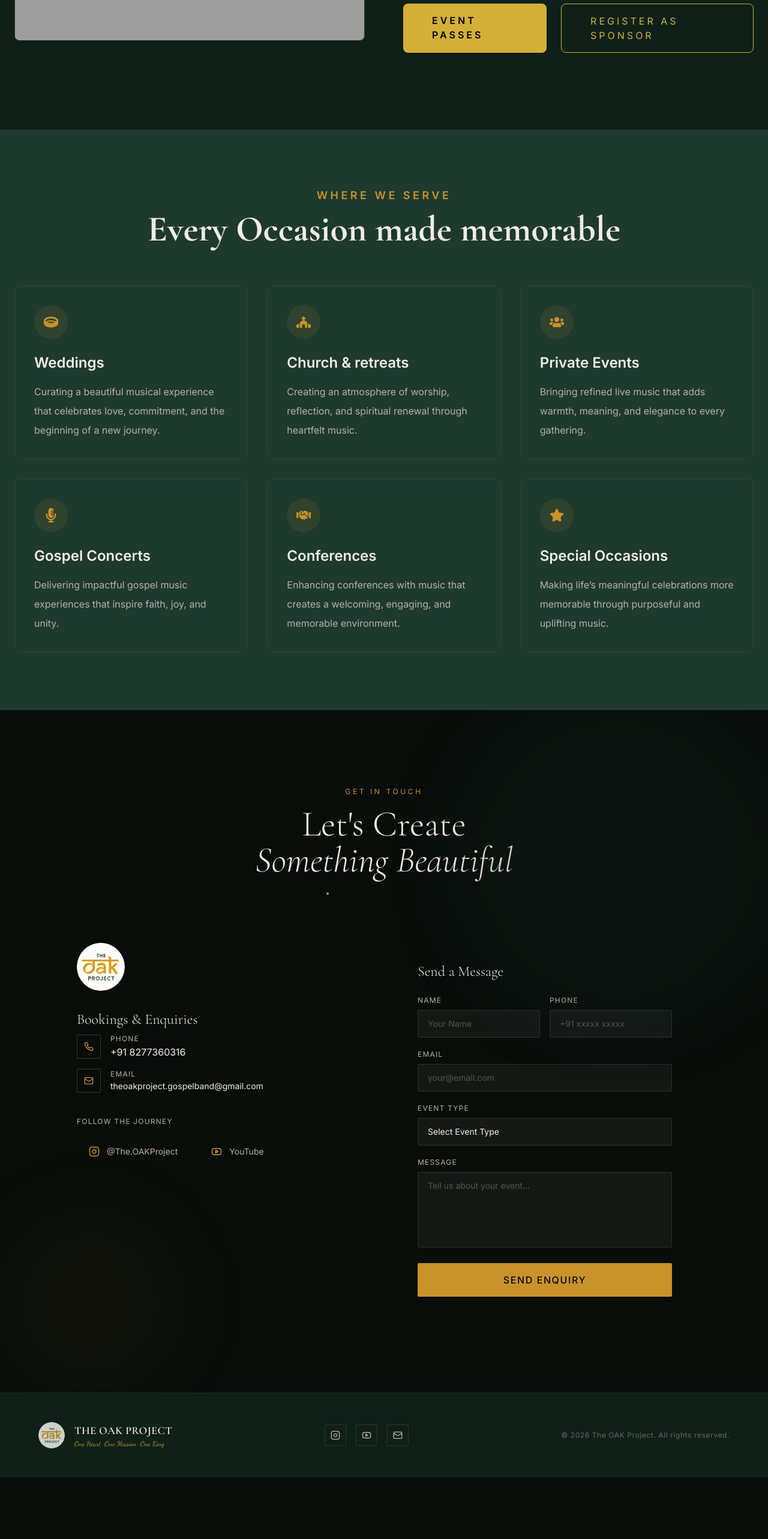
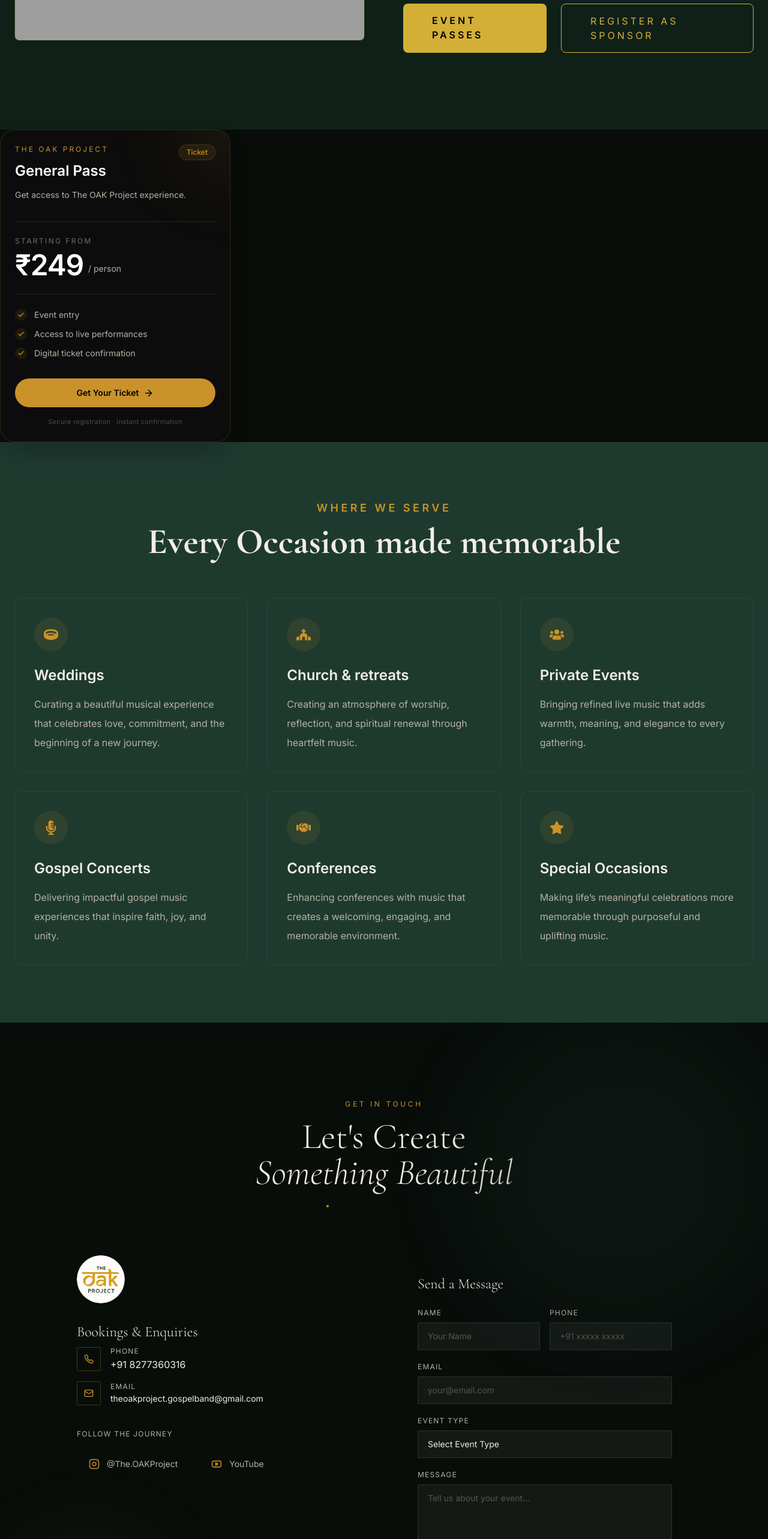
Before and after one commit to vamshichi/oka, a Next.js app: page / in a window 1280 px wide. Shown: the part 4960-7526 px from the top of the page at 60% size. Before the commit the page ends 7423 px from the top, so only its background shows below. Built offline with nearby package versions, Linux system fonts and the light colour scheme; grey boxes are pictures that could not be loaded.

Commit message:
updated footer

```diff
--- a/app/page.tsx
+++ b/app/page.tsx
@@ -8,6 +8,7 @@ import Contact from "@/components/Contact";
 import Footer from "@/components/Footer";
 import WhereWeServe from "@/components/WhereWeServe";
 import Partners from "@/components/Partners";
+import TicketPrice from "@/components/TicketPrice";
 
 export default function Home() {
   return (
@@ -19,6 +20,30 @@ export default function Home() {
       {/* <Music /> */}
       <Partners />
       <Events />
+      <TicketPrice
+        price={249}
+        title="General Pass"
+        description="Get access to The OAK Project experience."
+        buttonText="Get Your Ticket"
+        features={[
+          "Event entry",
+          "Access to live performances",
+          "Digital ticket confirmation",
+        ]}
+      />
+      {/* <TicketPrice
+        price={499}
+        title="VIP Pass"
+        description="Experience The OAK Project like never before."
+        buttonText="Get Your VIP Ticket"
+        features={[
+          "All General Pass features",
+          "VIP seating",
+          "Meet & Greet with the band",
+          "Exclusive merchandise",
+        ]}
+      /> */}
+
       <WhereWeServe />
       <Contact />
       <Footer />
--- a/components/Footer.tsx
+++ b/components/Footer.tsx
@@ -1,26 +1,23 @@
+
 import Image from "next/image";
 import { Instagram, Youtube, Mail } from "lucide-react";
 
 export default function Footer() {
   return (
-    <footer className="bg-forest-deep border-t border-gold/10 py-12 px-6">
-      <div className="max-w-6xl mx-auto">
-        <div className="flex flex-col md:flex-row items-center justify-between gap-8">
-          {/* Logo + tagline */}
-          <div className="flex items-center gap-4">
-            <Image
-              src="/images/oaklogo.png"
-              alt="The OAK Project"
-              width={44}
-              height={44}
-              className="rounded-full opacity-80"
-            />
+    <footer className="border-t border-gold/10 bg-ink">
+      <div className="mx-auto max-w-7xl px-6 py-12 sm:px-8 lg:px-12">
+        <div className="grid gap-10 md:grid-cols-3">
+          {/* Logo + Tagline */}
           <div>
-              <p className="font-display text-lg font-semibold text-off-white tracking-wide">
+            <div className="flex items-center gap-3">
+              {/* Replace this with your actual logo if needed */}
+              <div>
+                <h2 className="text-xl font-semibold tracking-[0.2em] text-white">
                   THE OAK PROJECT
-              </p>
+                </h2>
+
                 <p
-                className="text-gold text-xs"
+                  className="mt-2 text-gold text-xs"
                   style={{ fontFamily: "'Dancing Script', cursive" }}
                 >
                   One Heart · One Mission · One King
@@ -28,37 +25,111 @@ export default function Footer() {
               </div>
             </div>
 
-          {/* Social */}
-          <div className="flex items-center gap-4">
+            <p className="mt-5 max-w-sm text-sm leading-6 text-warm-gray">
+              A music collective creating meaningful musical experiences
+              through concerts, events, worship, collaborations, and special
+              occasions.
+            </p>
+          </div>
+
+          {/* Legal */}
+          <div>
+            <h3 className="text-sm font-semibold uppercase tracking-[0.2em] text-white">
+              Legal
+            </h3>
+
+            <div className="mt-5 flex flex-col gap-3">
+              <a
+                href="/terms"
+                className="text-sm text-warm-gray transition-colors hover:text-gold"
+              >
+                Terms &amp; Conditions
+              </a>
+
+              <a
+                href="/privacy"
+                className="text-sm text-warm-gray transition-colors hover:text-gold"
+              >
+                Privacy Policy
+              </a>
+
+              <a
+                href="/return-cancellation"
+                className="text-sm text-warm-gray transition-colors hover:text-gold"
+              >
+                Return &amp; Cancellation Policy
+              </a>
+            </div>
+          </div>
+
+          {/* Connect */}
+          <div>
+            <h3 className="text-sm font-semibold uppercase tracking-[0.2em] text-white">
+              Connect With Us
+            </h3>
+
+            <div className="mt-5 flex items-center gap-4">
+              {/* Instagram */}
               <a
                 href="https://instagram.com/The.OAKProject"
                 target="_blank"
                 rel="noopener noreferrer"
-              className="w-9 h-9 rounded-sm border border-gold/20 flex items-center justify-center text-warm-gray hover:text-gold hover:border-gold transition-all"
+                className="flex h-9 w-9 items-center justify-center rounded-sm border border-gold/20 text-warm-gray transition-all hover:border-gold hover:text-gold"
                 aria-label="Instagram"
               >
                 <Instagram size={16} />
               </a>
+
+              {/* YouTube */}
               <a
                 href="https://youtube.com/@TheOAKProject.gospelband"
                 target="_blank"
                 rel="noopener noreferrer"
-              className="w-9 h-9 rounded-sm border border-gold/20 flex items-center justify-center text-warm-gray hover:text-gold hover:border-gold transition-all"
+                className="flex h-9 w-9 items-center justify-center rounded-sm border border-gold/20 text-warm-gray transition-all hover:border-gold hover:text-gold"
                 aria-label="YouTube"
               >
                 <Youtube size={16} />
               </a>
+
+              {/* Email */}
               <a
                 href="mailto:theoakproject.gospelband@gmail.com"
-              className="w-9 h-9 rounded-sm border border-gold/20 flex items-center justify-center text-warm-gray hover:text-gold hover:border-gold transition-all"
+                className="flex h-9 w-9 items-center justify-center rounded-sm border border-gold/20 text-warm-gray transition-all hover:border-gold hover:text-gold"
                 aria-label="Email"
               >
                 <Mail size={16} />
               </a>
             </div>
 
-          {/* Copyright */}
-          <p className="text-warm-gray/50 text-xs tracking-wider">
+            <a
+              href="mailto:theoakproject.gospelband@gmail.com"
+              className="mt-5 block text-sm text-warm-gray transition-colors hover:text-gold"
+            >
+              theoakproject.gospelband@gmail.com
+            </a>
+
+            <a
+              href="tel:+918277360316"
+              className="mt-2 block text-sm text-warm-gray transition-colors hover:text-gold"
+            >
+              +91 8277360316
+            </a>
+          </div>
+        </div>
+
+        {/* Divider */}
+        <div className="my-10 h-px bg-gold/10" />
+
+        {/* Bottom */}
+        <div className="flex flex-col items-center justify-between gap-4 sm:flex-row">
+          <p
+            className="text-gold text-xs"
+            style={{ fontFamily: "'Dancing Script', cursive" }}
+          >
+            One Heart · One Mission · One King
+          </p>
+
+          <p className="text-xs tracking-wider text-warm-gray/50">
             © {new Date().getFullYear()} The OAK Project. All rights reserved.
           </p>
         </div>
--- /dev/null
+++ b/components/TicketPrice.tsx
@@ -0,0 +1,108 @@
+
+"use client";
+
+import { ArrowRight, Check } from "lucide-react";
+
+interface TicketPriceProps {
+  price?: number;
+  title?: string;
+  description?: string;
+  buttonText?: string;
+  features?: string[];
+  onBuy?: () => void;
+}
+
+export default function TicketPrice({
+  price = 249,
+  title = "General Pass",
+  description = "Get access to The OAK Project experience.",
+  buttonText = "Get Your Ticket",
+  features = [
+    "Event entry",
+    "Access to live performances",
+    "Digital ticket confirmation",
+  ],
+  onBuy,
+}: TicketPriceProps) {
+  return (
+    <div className="group relative w-full max-w-sm overflow-hidden rounded-3xl border border-gold/20 bg-[#0c0c0c] p-6 shadow-2xl transition-all duration-500 hover:-translate-y-1 hover:border-gold/50 items-center hover:shadow-[0_0_30px_rgba(212,175,55,0.2)]">
+      {/* Glow */}
+      <div className="pointer-events-none absolute -right-20 -top-20 h-40 w-40 rounded-full bg-gold/10 blur-3xl transition-all duration-500 group-hover:bg-gold/20" />
+
+      {/* Top */}
+      <div className="relative">
+        <div className="flex items-start justify-between">
+          <div>
+            <p className="text-xs uppercase tracking-[0.25em] text-gold">
+              The OAK Project
+            </p>
+
+            <h3 className="mt-3 text-2xl font-semibold text-white">
+              {title}
+            </h3>
+          </div>
+
+          <div className="rounded-full border border-gold/20 bg-gold/10 px-3 py-1 text-xs font-medium text-gold">
+            Ticket
+          </div>
+        </div>
+
+        <p className="mt-3 text-sm leading-6 text-warm-gray">
+          {description}
+        </p>
+      </div>
+
+      {/* Price */}
+      <div className="relative mt-8 border-y border-white/10 py-6">
+        <p className="text-xs uppercase tracking-[0.2em] text-warm-gray/60">
+          Starting From
+        </p>
+
+        <div className="mt-2 flex items-end gap-2">
+          <span className="text-5xl font-semibold tracking-tight text-white">
+            ₹{price.toLocaleString("en-IN")}
+          </span>
+
+          <span className="mb-2 text-sm text-warm-gray">
+            / person
+          </span>
+        </div>
+      </div>
+
+      {/* Features */}
+      <div className="relative mt-6 space-y-3">
+        {features.map((feature, index) => (
+          <div
+            key={`${feature}-${index}`}
+            className="flex items-center gap-3 text-sm text-warm-gray"
+          >
+            <span className="flex h-5 w-5 shrink-0 items-center justify-center rounded-full bg-gold/10 text-gold">
+              <Check size={12} strokeWidth={2.5} />
+            </span>
+
+            <span>{feature}</span>
+          </div>
+        ))}
+      </div>
+
+      {/* Button */}
+      <button
+        type="button"
+        onClick={onBuy}
+        className="relative mt-8 flex w-full items-center justify-center gap-2 rounded-full bg-gold px-6 py-3.5 text-sm font-semibold text-black transition-all duration-300 hover:bg-gold/90 hover:shadow-[0_0_30px_rgba(212,175,55,0.2)]"
+      >
+        {buttonText}
+
+        <ArrowRight
+          size={17}
+          className="transition-transform duration-300 group-hover:translate-x-1"
+        />
+      </button>
+
+      {/* Footer */}
+      <p className="mt-4 text-center text-[11px] tracking-wide text-warm-gray/40">
+        Secure registration · Instant confirmation
+      </p>
+    </div>
+  );
+}
```
Also changed, not shown: app/return-cancellation/page.tsx (+20 -3 lines). Lines whose indentation alone changed are shown as unchanged.
